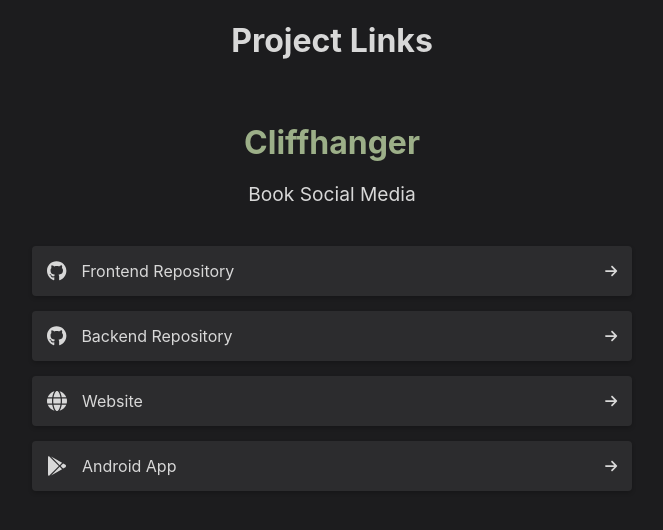
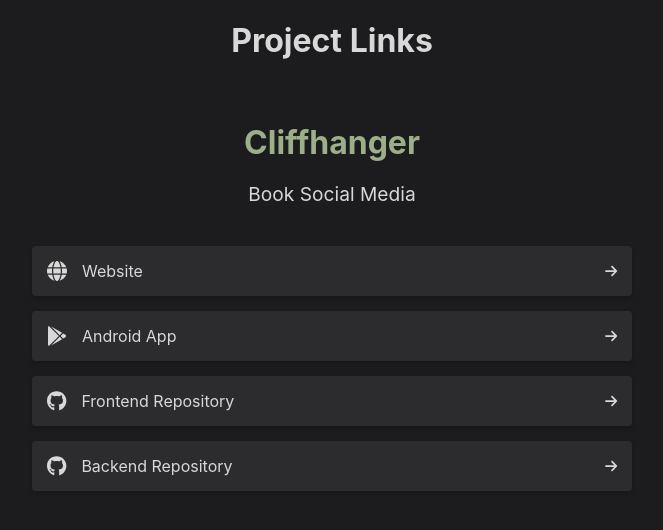
Before and after one commit to bobsingh149/Dushyant-Projects, a React (Create React App) app: page / in a window 1280 px wide. Shown: the top 530 px of the page, without its empty margins (308-971 px from the left). Built offline with nearby package versions, Linux system fonts and the light colour scheme.

Commit message:
rearrange

```diff
--- a/src/App.js
+++ b/src/App.js
@@ -30,6 +30,16 @@ function App() {
 
           <div className="links-container">
             <LinkCard
+              title="Website"
+              url="https://www.cliffhanger.in"
+              icon={faGlobe}
+            />
+            <LinkCard
+              title="Android App"
+              url="https://drive.google.com/file/d/1Sq32kk-FeASRwzpmBtGiDAnj_x6KZPGL/view?usp=sharing"
+              icon={faGooglePlay}
+            />
+            <LinkCard
               title="Frontend Repository"
               url="https://github.com/ArtFoliers/barter-frontend"
               icon={faGithub}
@@ -39,16 +49,6 @@ function App() {
               url="https://github.com/ArtFoliers/Barter-backend"
               icon={faGithub}
             />
-            <LinkCard
-              title="Website"
-              url="https://www.cliffhanger.in"
-              icon={faGlobe}
-            />
-            <LinkCard
-              title="Android App"
-              url="https://drive.google.com/file/d/1Sq32kk-FeASRwzpmBtGiDAnj_x6KZPGL/view?usp=sharing"
-              icon={faGooglePlay}
-            />
           </div>
         </div>
       </div>
```
